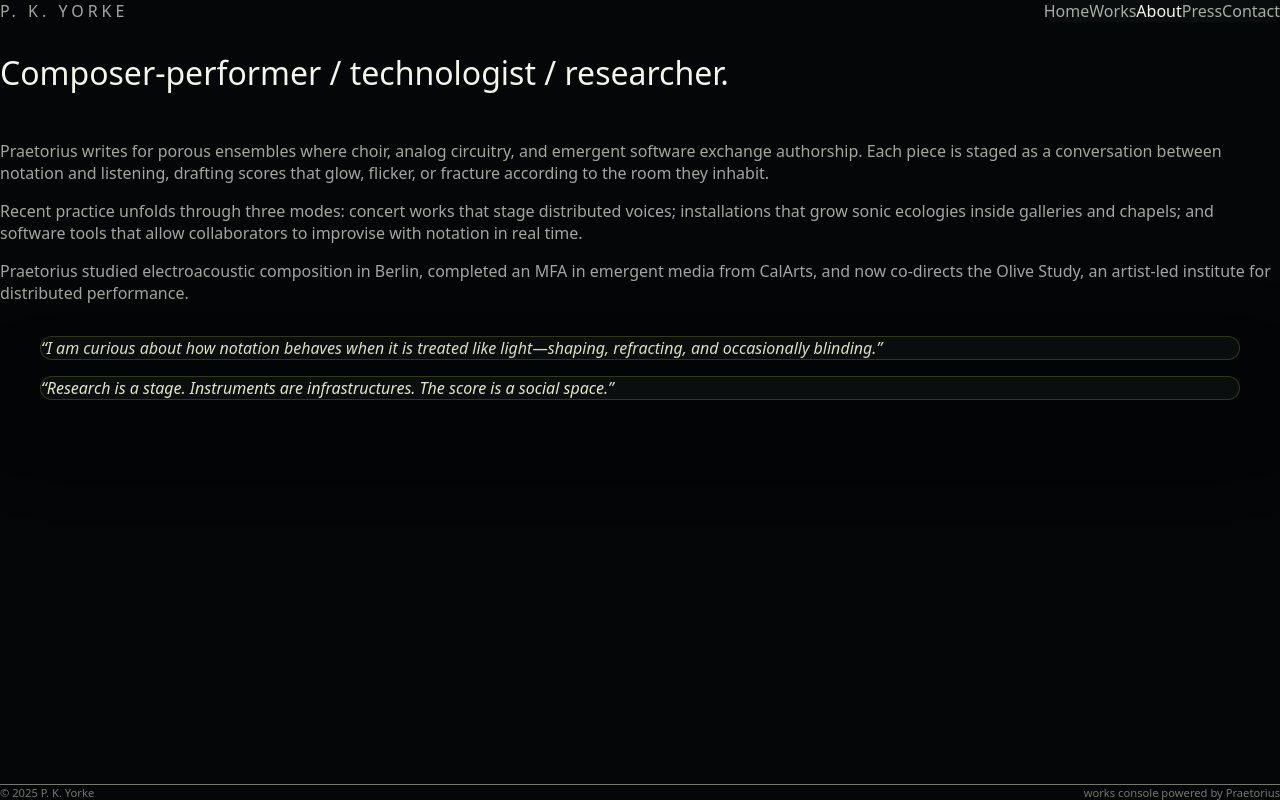
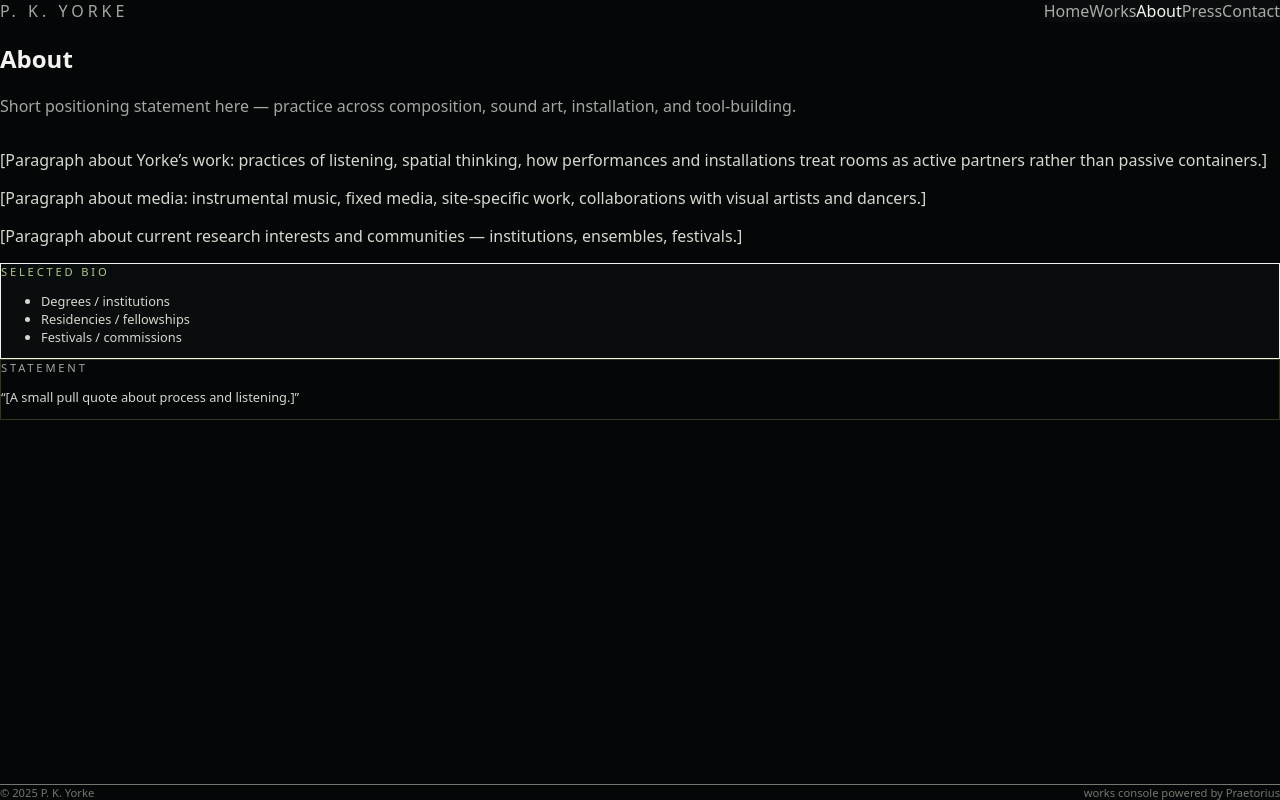
Before and after one commit to pkyorke/web, a React (Vite) app in the folder website/: page /web/about in a window 1280 px wide. Built offline with nearby package versions, Linux system fonts and the light colour scheme.

Commit message:
Update AboutPage.tsx

```diff
--- a/website/src/pages/AboutPage.tsx
+++ b/website/src/pages/AboutPage.tsx
@@ -1,52 +1,56 @@
-import { motion, useReducedMotion } from 'framer-motion';
+import React from "react";
 
-const paragraphs = [
-  'Praetorius writes for porous ensembles where choir, analog circuitry, and emergent software exchange authorship. Each piece is staged as a conversation between notation and listening, drafting scores that glow, flicker, or fracture according to the room they inhabit.',
-  'Recent practice unfolds through three modes: concert works that stage distributed voices; installations that grow sonic ecologies inside galleries and chapels; and software tools that allow collaborators to improvise with notation in real time.',
-  'Praetorius studied electroacoustic composition in Berlin, completed an MFA in emergent media from CalArts, and now co-directs the Olive Study, an artist-led institute for distributed performance.',
-];
+const AboutPage: React.FC = () => {
+  return (
+    <section className="space-y-10">
+      <header className="space-y-3">
+        <h1 className="text-2xl md:text-3xl">About</h1>
+        <p className="max-w-xl text-xs leading-relaxed text-[#A3A7A0]">
+          Short positioning statement here — practice across composition, sound
+          art, installation, and tool-building.
+        </p>
+      </header>
 
-const pullQuotes = [
-  '“I am curious about how notation behaves when it is treated like light—shaping, refracting, and occasionally blinding.”',
-  '“Research is a stage. Instruments are infrastructures. The score is a social space.”',
-];
+      <div className="grid gap-10 md:grid-cols-[minmax(0,1.4fr)_minmax(0,0.9fr)]">
+        <article className="space-y-5 text-sm leading-relaxed text-[#D5D8CE]">
+          <p>
+            [Paragraph about Yorke’s work: practices of listening, spatial
+            thinking, how performances and installations treat rooms as active
+            partners rather than passive containers.]
+          </p>
+          <p>
+            [Paragraph about media: instrumental music, fixed media,
+            site-specific work, collaborations with visual artists and dancers.]
+          </p>
+          <p>
+            [Paragraph about current research interests and communities —
+            institutions, ensembles, festivals.]
+          </p>
+        </article>
 
-const AboutPage = () => {
-  const prefersReducedMotion = useReducedMotion();
-  return (
-    <div className="space-y-10">
-      <motion.p className="display-2 text-[color:var(--olive-50)]" initial={{ opacity: 0, y: 12 }} animate={{ opacity: 1, y: 0 }}>
-        Composer-performer / technologist / researcher.
-      </motion.p>
-      <div className="grid gap-10 lg:grid-cols-[2fr,1fr]">
-        <div className="space-y-6 text-lg leading-relaxed text-[color:var(--color-text-muted)]">
-          {paragraphs.map((text) => (
-            <motion.p key={text} initial={{ opacity: 0, y: 12 }} whileInView={{ opacity: 1, y: 0 }} viewport={{ once: true }}>
-              {text}
-            </motion.p>
-          ))}
-        </div>
-        <div className="space-y-6">
-          {pullQuotes.map((quote, index) => (
-            <motion.blockquote
-              key={quote}
-              className="glass-panel relative overflow-hidden p-6 text-sm leading-relaxed text-[color:var(--olive-100)]"
-              initial={{ opacity: 0, y: 20 }}
-              whileInView={{ opacity: 1, y: 0 }}
-              viewport={{ once: true }}
-              animate={
-                prefersReducedMotion
-                  ? undefined
-                  : { y: [0, -6, 0], transition: { duration: 8 + index, repeat: Infinity, ease: 'easeInOut' } }
-              }
-            >
-              <div className="pointer-events-none absolute inset-0 rounded-3xl border border-[color:var(--olive-500)]/40" />
-              <span className="relative z-10 block text-base italic">{quote}</span>
-            </motion.blockquote>
-          ))}
-        </div>
+        <aside className="space-y-4">
+          <div className="rounded-2xl border border-white/7 bg-[#0C1010]/80 p-4">
+            <div className="mb-2 text-[0.7rem] font-mono uppercase tracking-[0.25em] text-[#B3C685]">
+              Selected bio
+            </div>
+            <ul className="space-y-1 text-[0.8rem] text-[#D5D8CE]">
+              <li>Degrees / institutions</li>
+              <li>Residencies / fellowships</li>
+              <li>Festivals / commissions</li>
+            </ul>
+          </div>
+
+          <div className="rounded-2xl border border-[#5C6D34]/50 bg-[#050607] p-4">
+            <div className="mb-2 text-[0.7rem] font-mono uppercase tracking-[0.25em] text-[#A3A7A0]">
+              Statement
+            </div>
+            <p className="text-[0.8rem] leading-relaxed text-[#D5D8CE]">
+              “[A small pull quote about process and listening.]”
+            </p>
+          </div>
+        </aside>
       </div>
-    </div>
+    </section>
   );
 };
 
```
